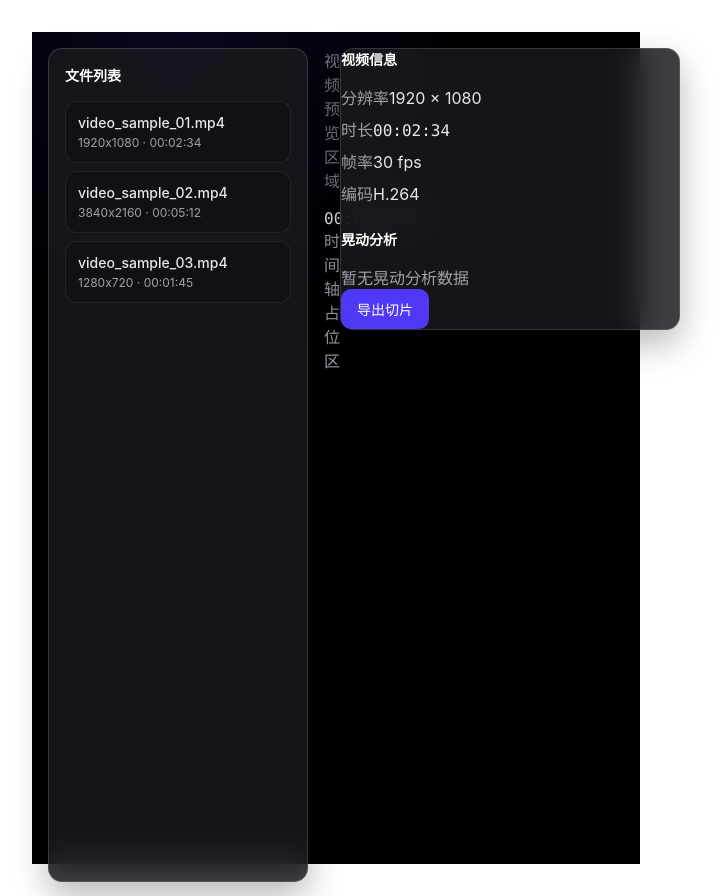
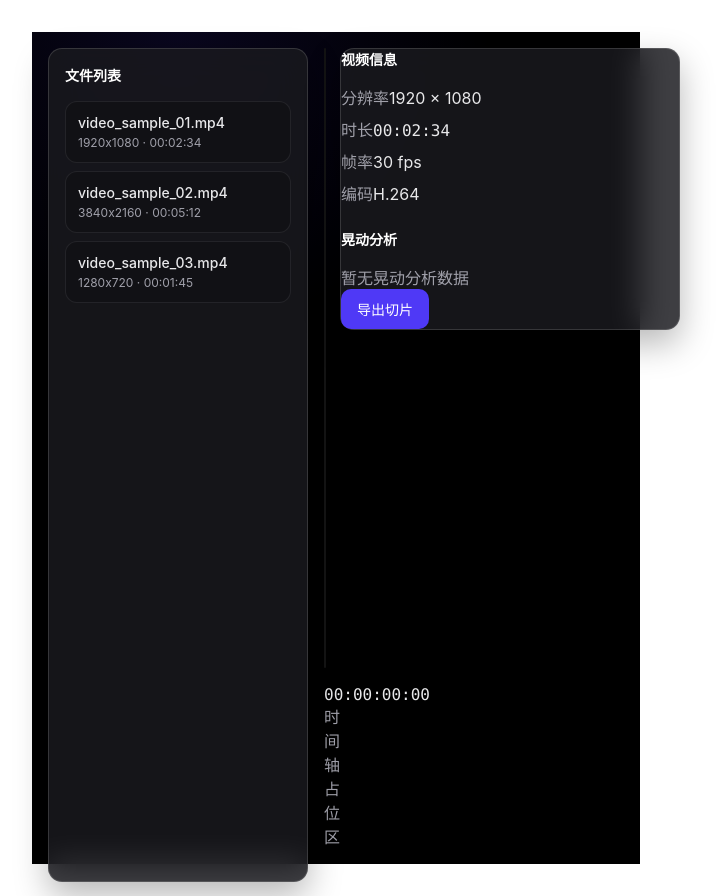
Before and after one commit to thhbbx/motion-slice, a Vue app: page / in a window 1280 px wide. Shown: the whole page, without its empty margins (304-1030 px from the left). Built offline with nearby package versions, Linux system fonts and the light colour scheme.

Commit message:
style(ui): 添加 Workspace 视频预览区黑色舞台样式

```diff
--- a/src/App.vue
+++ b/src/App.vue
@@ -168,4 +168,31 @@
 .card-meta {
   font-size: 12px;
 }
+
+/* 视频预览区 */
+.preview-area {
+  flex: 1;
+  display: flex;
+  align-items: center;
+  justify-content: center;
+  background: var(--vt-bg);
+  border: 1px solid var(--vt-border);
+  border-radius: var(--vt-radius-xl);
+  overflow: hidden;
+  min-height: 0; /* 防止 flex 子元素溢出 */
+}
+
+.video-stage {
+  width: 100%;
+  height: 100%;
+  display: flex;
+  align-items: center;
+  justify-content: center;
+  background: var(--vt-bg);
+}
+
+.stage-placeholder {
+  font-size: 14px;
+  text-align: center;
+}
 </style>
```
